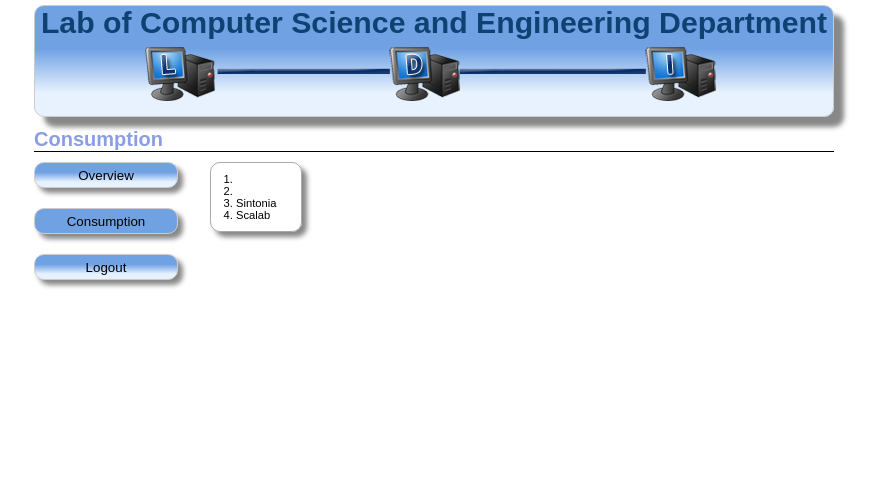
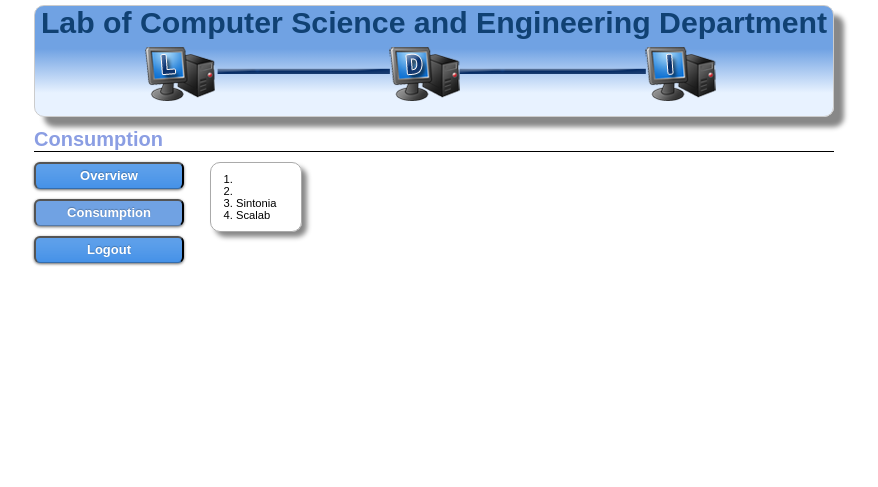
Before and after one commit to Zerpet/Data-Center-Guardian, a PHP site: page /consumption.php in a window 1280 px wide. Shown: the top 487 px of the page, without its empty margins (206-1084 px from the left). Run offline with PHP 8.4, Linux system fonts and the light colour scheme; the visitor is signed in with stand-in values (Sample User, id 1).

Commit message:
Changed button style for fashioner and cooler ones. Solved layout issues in wardrobe-view

```diff
--- a/css/main.css
+++ b/css/main.css
@@ -29,9 +29,9 @@ img {
     border: 0;
 }
 
-ul {
+/*ul {
     list-style: none;
-}
+}*/
 
 a {
     text-decoration: none;
@@ -47,45 +47,53 @@ a {
     margin-top: 10px;
 }
 
-.button {
-    /*background-image: url(../images/button_background.png);*/
-    /***Gradient***/
-    background-image: linear-gradient(bottom, #E8F2FF 21%, #70A2E3 61%, #70A2E3 81%);
-    background-image: -o-linear-gradient(bottom, #E8F2FF 21%, #70A2E3 61%, #70A2E3 81%);
-    background-image: -moz-linear-gradient(bottom, #E8F2FF 21%, #70A2E3 61%, #70A2E3 81%);
-    background-image: -webkit-linear-gradient(bottom, #E8F2FF 21%, #70A2E3 61%, #70A2E3 81%);
-    background-image: -ms-linear-gradient(bottom, #E8F2FF 21%, #70A2E3 61%, #70A2E3 81%);
-    background-image: -webkit-gradient(
-            linear,
-            left bottom,
-            left top,
-            color-stop(0.21, #E8F2FF),
-            color-stop(0.61, #70A2E3),
-            color-stop(0.81, #70A2E3)
-    );
+/* Source: http://papermashup.com/pretty-css3-buttons/ */
+.button, .button:visited {
+    background: #222 url(../images/overlay.png) repeat-x;
+    display: inline-block;
+    padding: 5px 10px 6px;
+    margin-top: 10px;
+    color: #fff;
+    text-decoration: none;
+    -moz-border-radius: 6px;
+    -webkit-border-radius: 6px;
+    -moz-box-shadow: 0 1px 3px rgba(0,0,0,0.6);
+    -webkit-box-shadow: 0 1px 3px rgba(0,0,0,0.6);
+    text-shadow: 0 -1px 1px rgba(0,0,0,0.25);
+    border-bottom: 1px solid rgba(0,0,0,0.25);
+    position: relative;
+    cursor: pointer;
 
-    /* Declare border first and then make rounded */
-    border: solid 1px #cccccc;
-    border-radius: 10px;
-    /* Included for compatibility */
-    -moz-border-raidus:10px;
-    -webkit-border-radius:10px;
-
-    box-shadow: 5px 5px 5px #888888;
-    height: 26px;
+    width: 150px;
+    font-family: Arial, Helvetica, sans-serif;
+    font-size: 14px;
+    font-weight: bold;
 }
 
-button.button {
-    width: 100%;
-    margin-top: 10px;
-    margin-bottom: 10px;
-    cursor: pointer;
+.medium.button, .medium.button:visited {
+    font-size: 13px;
+    font-weight: bold;
+    line-height: 1;
+    text-shadow: 0 -1px 1px rgba(0,0,0,0.25);
 }
-/*
-button::-moz-focus-inner {
-  border: 0;
+
+.blue.button, .blue.button:visited {
+    background-color: #2981e4;
 }
-*/
+.blue.button:hover {
+    background-color: #2575cf;
+}
+
+.marine.button, .blue.button:visited {
+    background-color: #0066cc;
+}
+.marine.button:hover {
+    background-color: #3399ff;
+}
+
+
+
+
 .subheader {
     color: #8B9EE3;
     font-family: Arial;
--- a/includes/leftmenu.php
+++ b/includes/leftmenu.php
@@ -1,6 +1,6 @@
 <div class="leftmenu">
-    <a href="https://163.117.142.145/pfc/overview.php"><button class="button" name="overview" type="button" value="Overview">Overview</button></a>
-    <!--a href="https://163.117.142.145/pfc/usermanagement.php"><button class="button" name="usermanagement" type="button" value="UserManagement">User Management</button></a-->
-    <a href="https://163.117.142.145/pfc/consumption.php"><button class="button" name="consumption" type="button" value="Consumption">Consumption</button></a>
-    <a href="https://163.117.142.145/pfc/logic/logout.php"><button class="button" name="logout" type="button" value="Logout">Logout</button></a>
+    <a href="https://163.117.142.145/pfc/overview.php"><button class="medium button blue" name="overview" type="button" value="Overview">Overview</button></a>
+    <!--a href="https://163.117.142.145/pfc/usermanagement.php"><button class="medium button blue" name="usermanagement" type="button" value="UserManagement">User Management</button></a-->
+    <a href="https://163.117.142.145/pfc/consumption.php"><button class="medium button blue" name="consumption" type="button" value="Consumption">Consumption</button></a>
+    <a href="https://163.117.142.145/pfc/logic/logout.php"><button class="medium button blue" name="logout" type="button" value="Logout">Logout</button></a>
 </div>
--- a/index.php
+++ b/index.php
@@ -23,7 +23,7 @@
                     <br/><br/>
                     Password<br/>
                     <input id="password" type="password" name="password" maxlength="64"/><br/>
-                    <input id="submit" class="button" type="submit" name="submit" value="Login"/>
+                    <input id="submit" class="medium button blue" type="submit" name="submit" value="Login"/>
                 </form>
             </div>
             <?php
```
Also changed, not shown: css/overview.css (+15 -10 lines), images/overlay.png (added), 1 other file.
